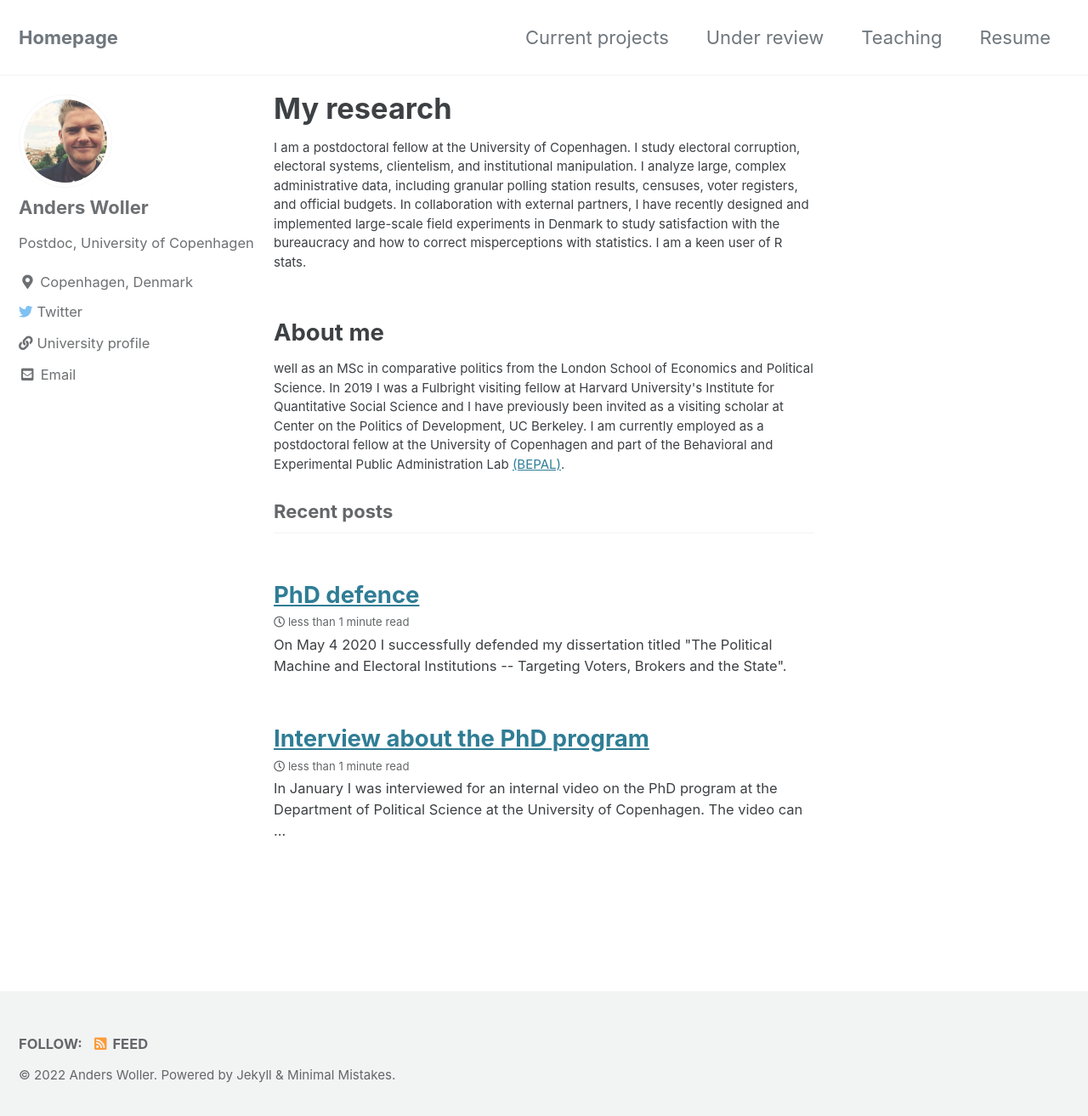
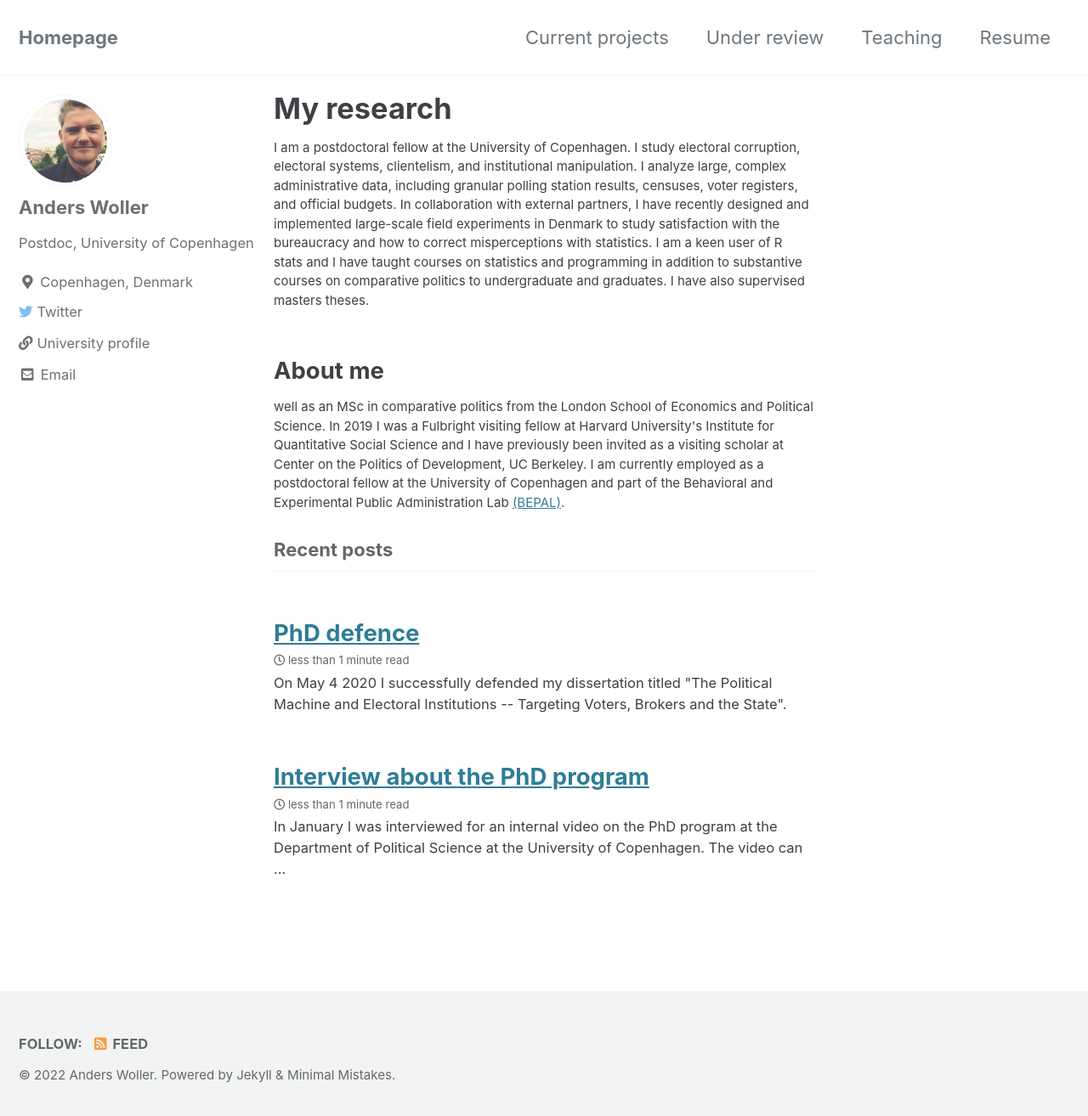
Before and after one commit to AndersWoller/AndersWoller.github.io, a Jekyll site: the page built from index.html, in a window 1280 px wide and 1322 px high. Shown: the top 1314 px of the window at 85% size. Built offline with Jekyll 4.4.1, drawn with Linux system fonts in a browser that asks for light colours; cached includes are drawn as plain includes; the list of posts is cut into pages by our own code.

Commit message:
Update index.html

```diff
--- a/index.html
+++ b/index.html
@@ -8,7 +8,10 @@ title: "My research"
 clientelism, and institutional manipulation. I analyze large, complex administrative data, including
 granular polling station results, censuses, voter registers, and official budgets. In collaboration with external partners, I have
 recently designed and implemented large-scale field experiments in Denmark to study satisfaction with the bureaucracy and how to correct
-misperceptions with statistics. I am a keen user of R stats.
+misperceptions with statistics.
+
+I am a keen user of R stats and I have taught courses on statistics and programming in addition to substantive courses on comparative politics
+to undergraduate and graduates. I have also supervised masters theses.
 
 
 <h2> About me </h2>
```
